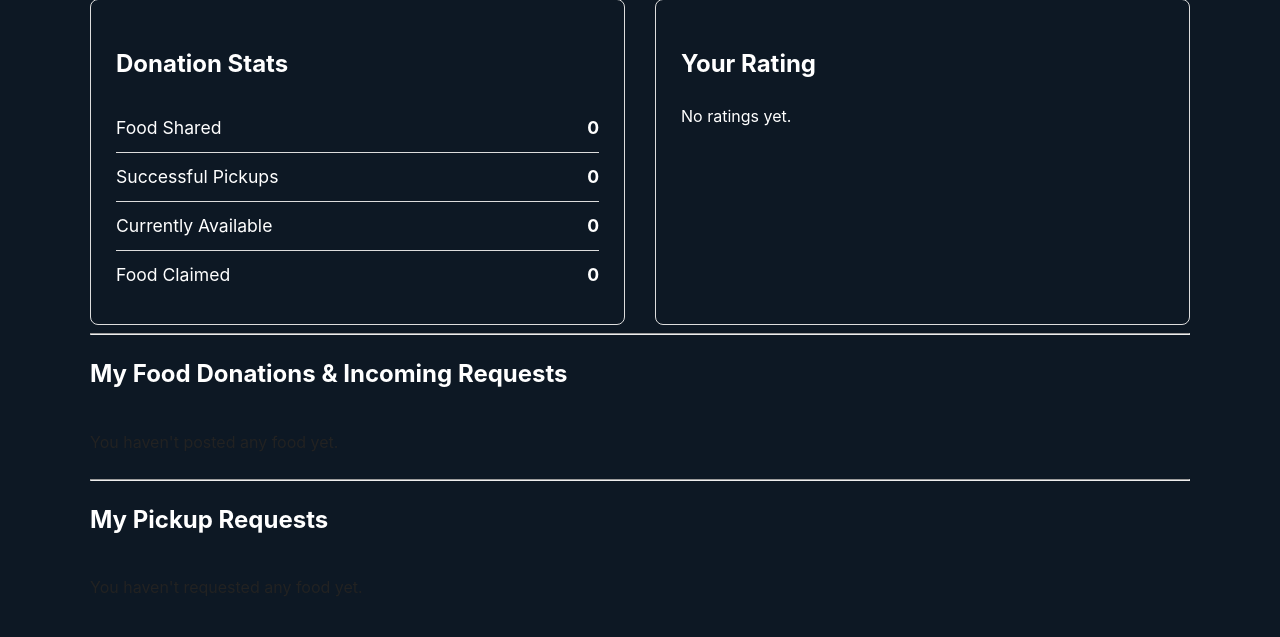
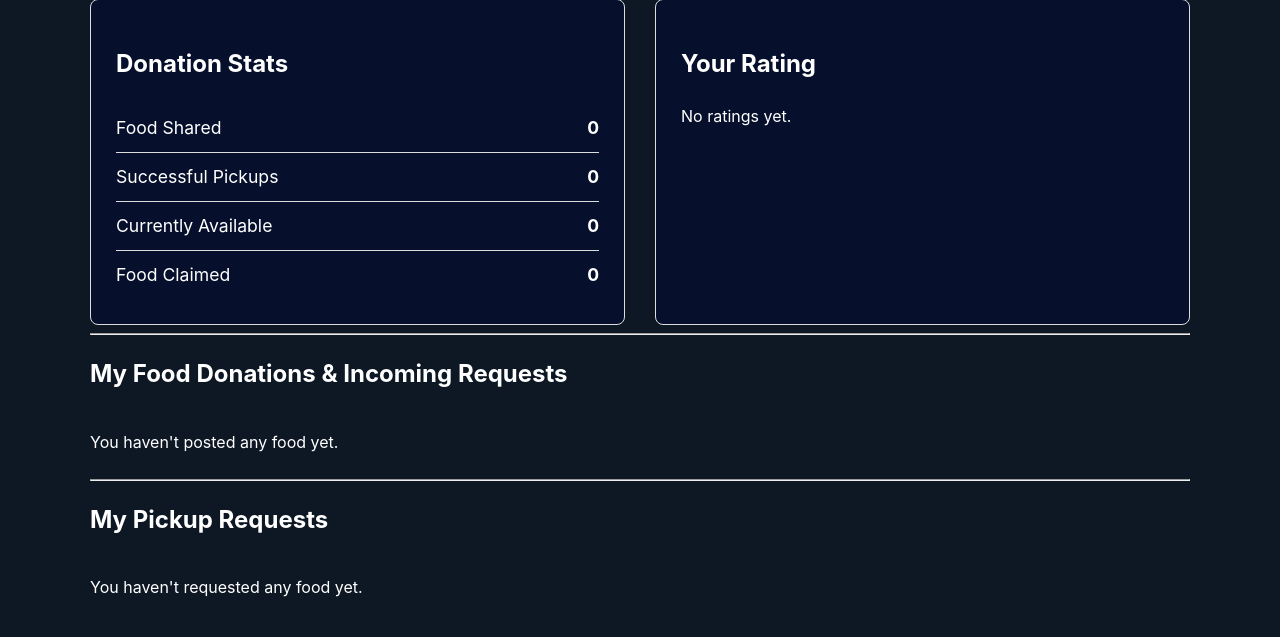
Before and after one commit to AshayKarnavat/leftoverlink, a Flask app: page /dashboard in a window 1280 px wide. Shown: the part 203-840 px from the top of the page. Run offline with Flask 3, Linux system fonts and the light colour scheme; the visitor is signed in with stand-in values (Sample User, id 1); data that the repository does not hold is empty.

Commit message:
Update styles.css

```diff
--- a/backend/static/css/styles.css
+++ b/backend/static/css/styles.css
@@ -18,6 +18,11 @@ body {
 /* --- Headings --- */
 h1, h2, h3, h4, h5, h6 {
     color: #FFFFFF; /* All headings white */
+}
+
+/* --- Paragraphs --- */
+p {
+    color: #FFFFFF; /* Updated paragraph text to white */
 }
 
 /* --- Navigation Bar --- */
@@ -312,7 +317,7 @@ a.post-card-link {
 
 .profile-section {
     flex: 1;
-    background: #0d1824; /* Updated profile section background */
+    background: #06102c; /* Updated profile section background */
     border: 1px solid #DDDDDD;
     border-radius: 8px;
     padding: 25px;
```
